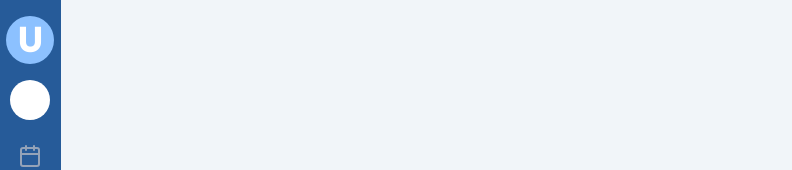
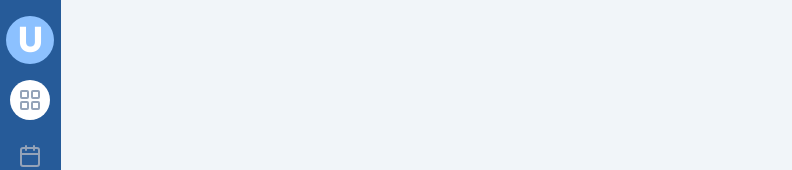
Before and after one commit to DaeSaints/DeployTest, a Next.js app: page /dashboard in a window 1280 px wide. Shown: the top 170 px of the page, without its empty margins (0-792 px from the left). Built offline with nearby package versions, Linux system fonts and the light colour scheme.

Commit message:
Tooltip Fix

```diff
--- a/components/global/NavButtons.tsx
+++ b/components/global/NavButtons.tsx
@@ -9,8 +9,8 @@ import {
   MessagesSquareIcon,
   Settings,
 } from "lucide-react";
-import TooltipDisplay from "./TooltipDisplay";
 import { usePathname, useRouter } from "next/navigation";
+import TooltipButton from "./TooltipButton";
 
 const NavButtons = () => {
   const pathname = usePathname();
@@ -33,10 +33,10 @@ const NavButtons = () => {
           (pathname.includes(nav.href) && nav.href.length > 1) ||
           pathname === nav.href;
         const iconClassName = `w-full h-full transition text-slate-400  ${
-          isActive ? "text-white" : "group-hover:text-white"
+          isActive ? "text-black" : "group-hover:text-white"
         }`;
         return (
-          <TooltipDisplay tooltip={nav.label}>
+          <TooltipButton tooltip={nav.label}>
             <Button
               key={nav.label}
               variant={"ghost"}
@@ -69,7 +69,7 @@ const NavButtons = () => {
                 <Settings className={iconClassName} />
               )}
             </Button>
-          </TooltipDisplay>
+          </TooltipButton>
         );
       })}
     </div>
--- a/components/global/SignOutButton.tsx
+++ b/components/global/SignOutButton.tsx
@@ -1,19 +1,19 @@
 "use client";
 import React from "react";
-import TooltipDisplay from "./TooltipDisplay";
 import { Button } from "../ui/button";
 import { LogOut } from "lucide-react";
+import TooltipButton from "./TooltipButton";
 
 const SignOutButton = () => {
   return (
-    <TooltipDisplay tooltip={"Sign Out"}>
+    <TooltipButton tooltip="Sign Out">
       <Button
         variant={"ghost"}
         className="w-10 h-10 p-2 rounded-full hover:bg-primary/50 group"
       >
         <LogOut className="w-full h-full transition text-slate-400 group-hover:text-white" />
       </Button>
-    </TooltipDisplay>
+    </TooltipButton>
   );
 };
 
--- a/components/global/TooltipDisplay.tsx
+++ b/components/global/TooltipButton.tsx
@@ -1,6 +1,4 @@
 import React from "react";
-
-// UI
 import {
   Tooltip,
   TooltipContent,
@@ -8,23 +6,23 @@ import {
   TooltipTrigger,
 } from "@/components/ui/tooltip";
 
-const TooltipDisplay = ({
+const TooltipButton = ({
+  tooltip,
   children,
-  tooltip,
 }: {
+  tooltip: string;
   children: React.ReactNode;
-  tooltip: string;
 }) => {
   return (
     <TooltipProvider>
       <Tooltip>
-        <TooltipTrigger>{children}</TooltipTrigger>
+        <TooltipTrigger asChild>{children}</TooltipTrigger>
         <TooltipContent>
-          <p className="capitalize">{tooltip}</p>
+          <p>{tooltip}</p>
         </TooltipContent>
       </Tooltip>
     </TooltipProvider>
   );
 };
 
-export default TooltipDisplay;
+export default TooltipButton;
```
